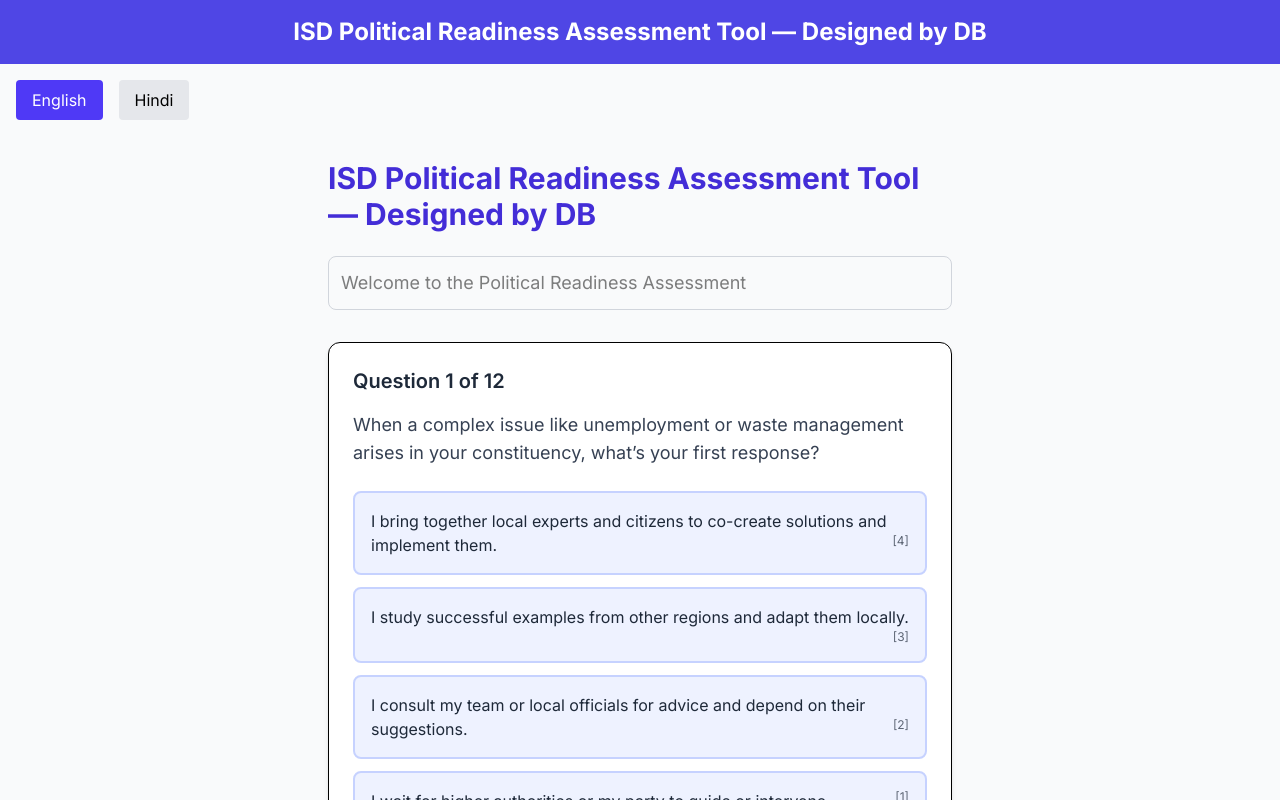
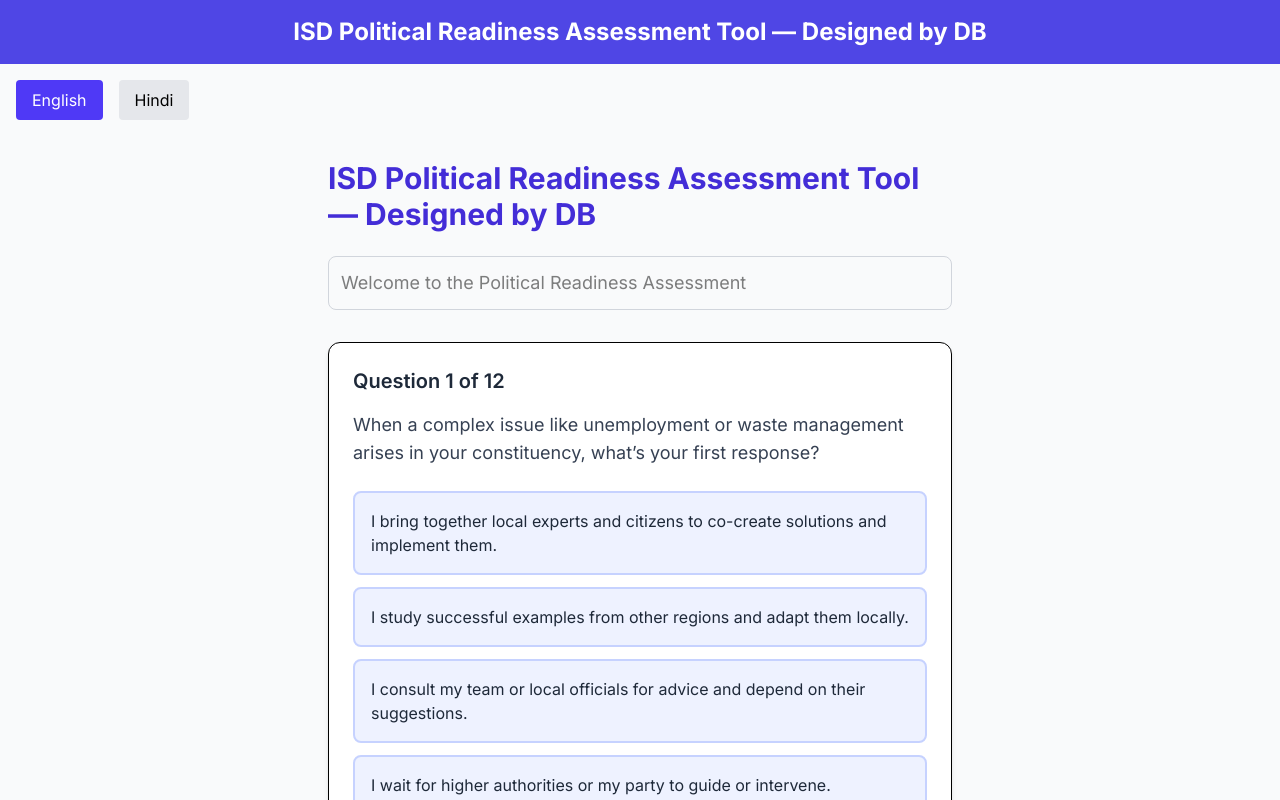
Before and after one commit to Anbhat99/political-readiness-assesment, a React (Vite) app in the folder vite-project/: page / in a window 1280 px wide. Shown: the top 800 px of the page. Built offline with nearby package versions, Linux system fonts and the light colour scheme.

Commit message:
Update QuestionForm.jsx

```diff
--- a/vite-project/src/components/QuestionForm.jsx
+++ b/vite-project/src/components/QuestionForm.jsx
@@ -41,7 +41,7 @@ const QuestionForm = () => {
     }
   };
 
-  // REVERSED SCORING: Top = 4, Bottom = 1
+  // REVERSED SCORING: Top = 4, Bottom = 1 (flipped end result)
   const calculateScores = (responses) => {
     const capitals = ['Intellectual', 'Political', 'Social', 'Financial', 'Network', 'Moral'];
     const scores = {};
@@ -54,7 +54,7 @@ const QuestionForm = () => {
       qs.forEach(q => {
         const s = responses[q.id];
         if (s !== undefined) {
-          total += (5 - s);  // ← REVERSED: 1→4, 2→3, 3→2, 4→1
+          total += (5 - s); // ← REVERSE: 1→4, 2→3, 3→2, 4→1
           count++;
         }
       });
@@ -99,10 +99,7 @@ const QuestionForm = () => {
                     : 'bg-indigo-50 hover:bg-indigo-100 border-indigo-200 text-gray-800'
                   }`}
               >
-                <span>{option.text}</span>
-                <span className="float-right text-xs opacity-70">
-                  [{option.score}]
-                </span>
+                {option.text}
               </button>
             );
           })}
```
